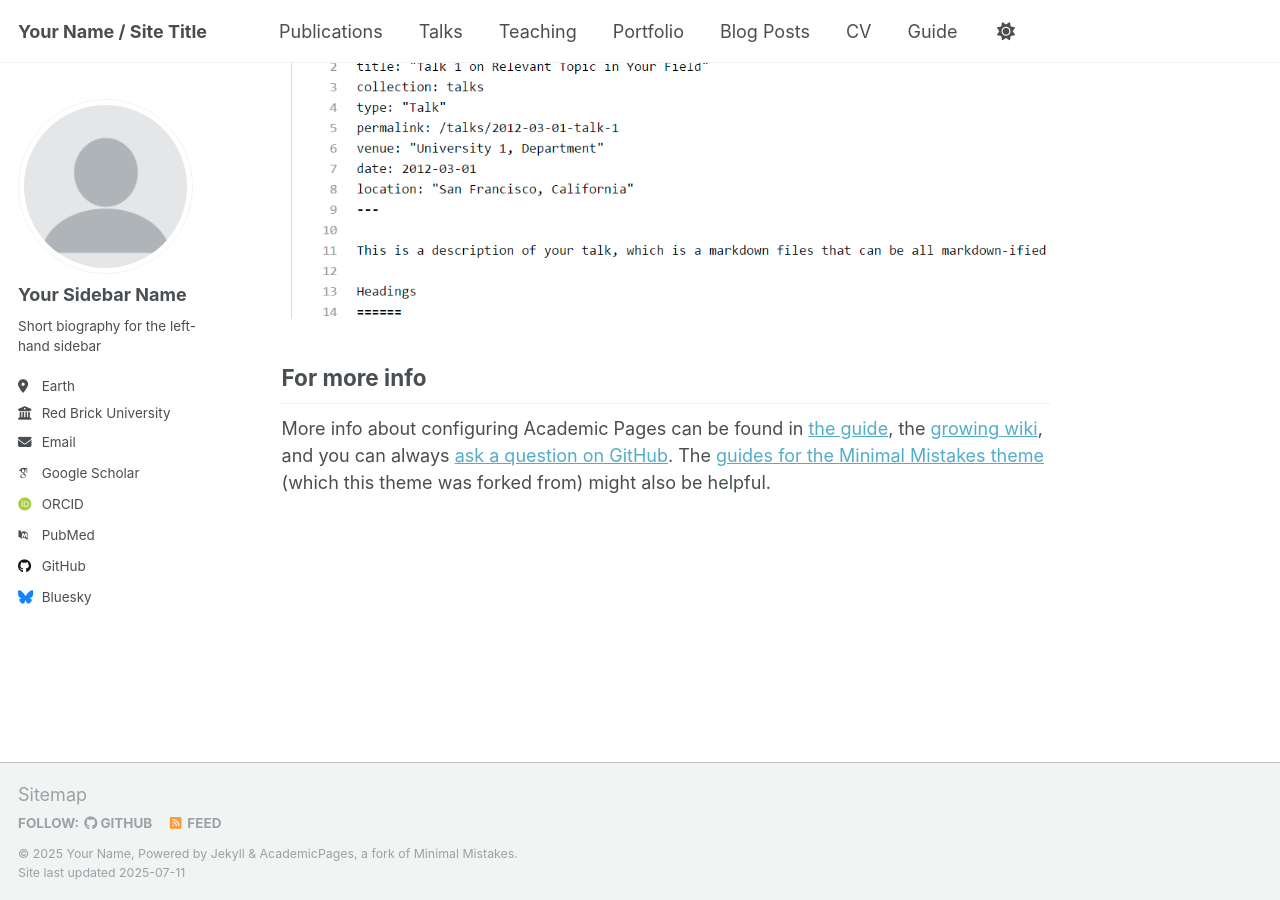
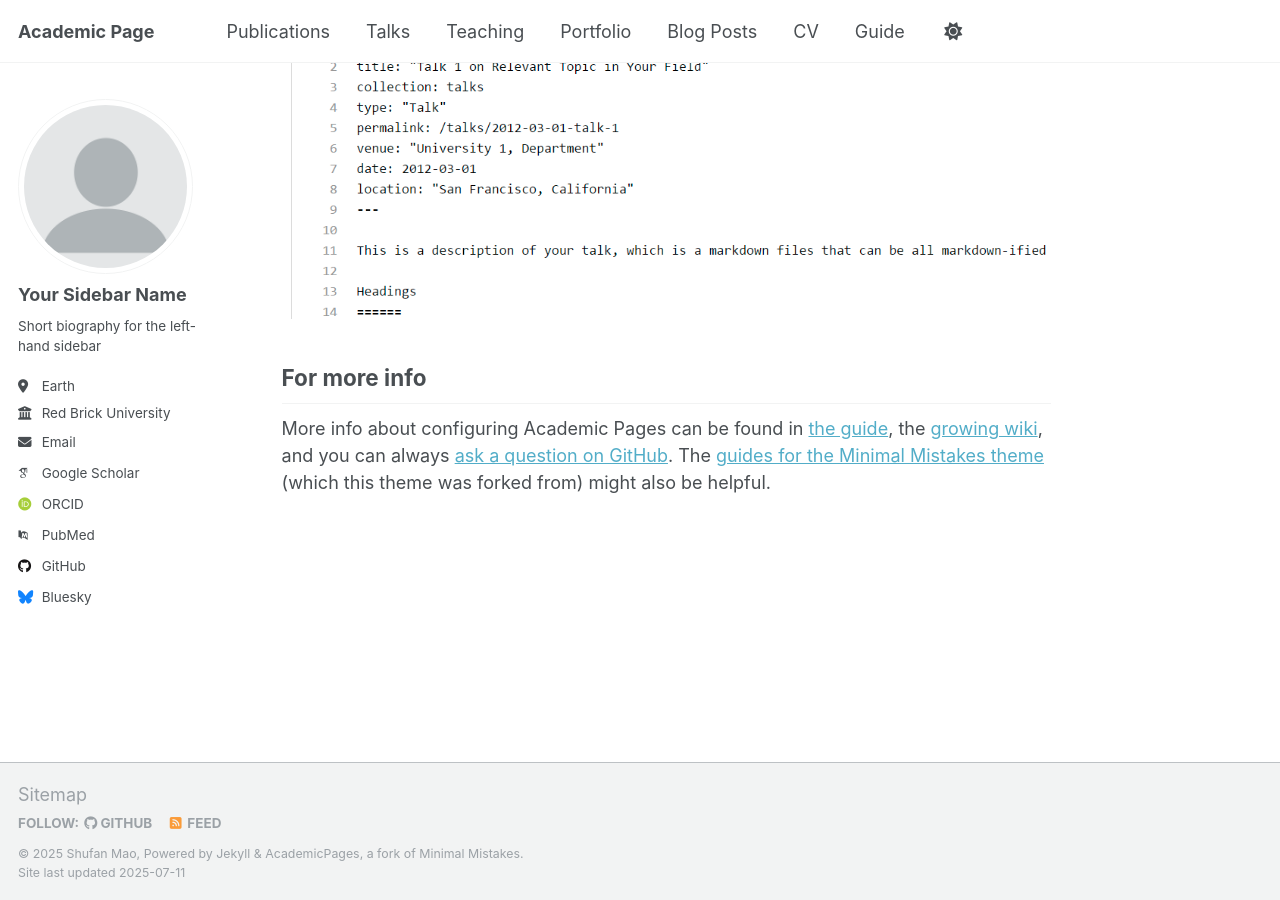
Before and after one commit to Mao-Shufan/Mao-Shufan.github.io, a Jekyll site: the page built from _pages/about.md, in a window 1280 px wide and 900 px high, scrolled down 2880 px. Built offline with Jekyll 4.4.1, drawn with Linux system fonts in a browser that asks for light colours; some web fonts are replaced; a script that is not in the unit is left out.

Commit message:
First try update _config.yml

```diff
--- a/_config.yml
+++ b/_config.yml
@@ -9,9 +9,9 @@
 # Basic Site Settings
 locale                   : "en-US"
 site_theme               : "default"
-title                    : "Your Name / Site Title"
+title                    : "Academic Page"
 title_separator          : "-"
-name                     : &name "Your Name"
+name                     : &name "Shufan Mao"
 description              : &description "personal description"
 url                      : https://academicpages.github.io # the base hostname & protocol for your site e.g. "https://[your GitHub username].github.io" or if you already have some other page hosted on Github then use "https://[your GitHub username].github.io/[Your Repo Name]"
 baseurl                  : "" # the subpath of your site, e.g. "/blog"
```
